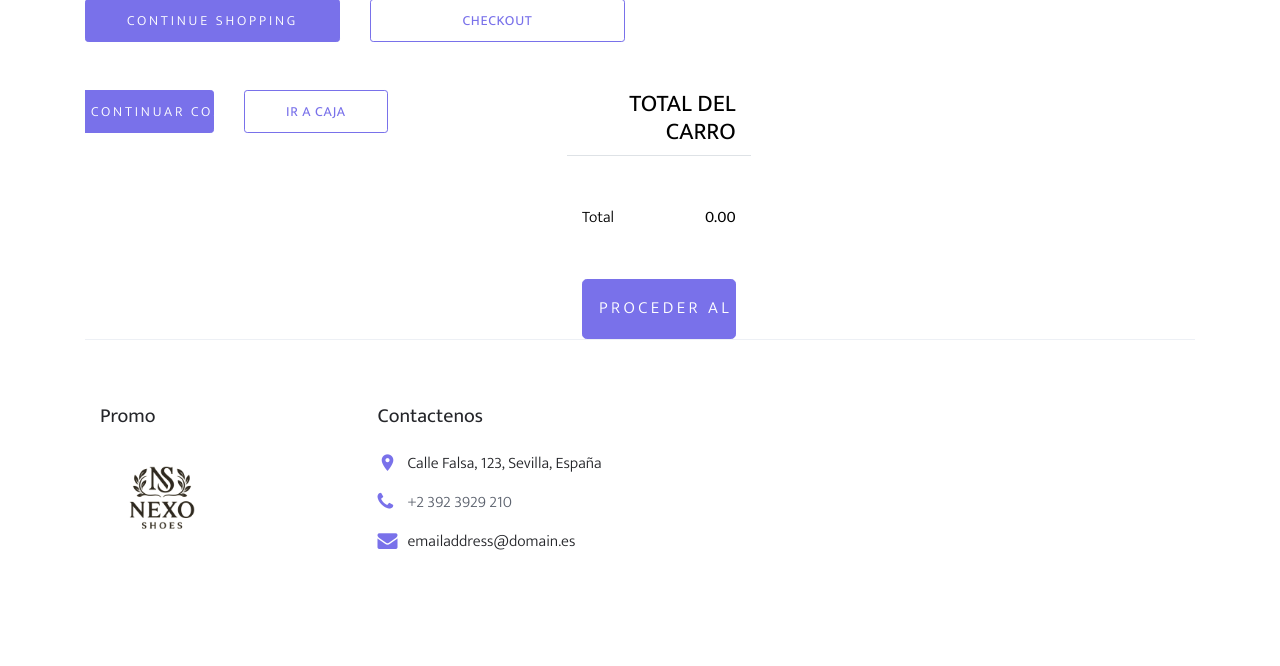
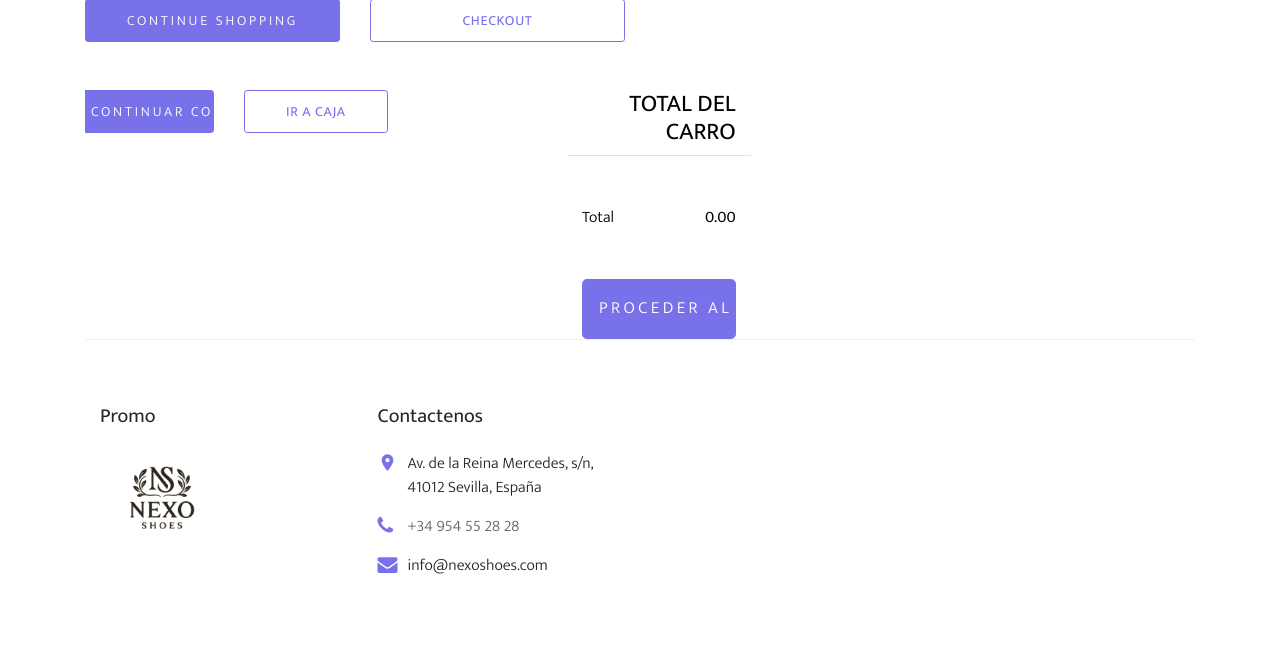
Before and after one commit to PGPI-2-14/grupo2.14-calzados-web, a Django app: page /cart/ in a window 1280 px wide. Shown: the part 330-996 px from the top of the page. Run offline with Django 3.2, Linux system fonts and the light colour scheme; some libraries are stand-ins or nearby versions; some web fonts are replaced.

Commit message:
fix: footer change

```diff
--- a/shop/templates/shop/base/footer.html
+++ b/shop/templates/shop/base/footer.html
@@ -11,9 +11,9 @@
                     <div class="block-5 mb-5">
                         <h3 class="footer-heading mb-4">Contactenos</h3>
                         <ul class="list-unstyled">
-                            <li class="address">Calle Falsa, 123, Sevilla, España</li>
-                            <li class="phone"><a href="tel://23923929210">+2 392 3929 210</a></li>
-                            <li class="email">emailaddress@domain.es</li>
+                            <li class="address">Av. de la Reina Mercedes, s/n, 41012 Sevilla, España </li>
+                            <li class="phone"><a href="tel://34954552828">+34 954 55 28 28 </a></li>
+                            <li class="email">info@nexoshoes.com</li>
                         </ul>
                     </div>
                 </div>
```
